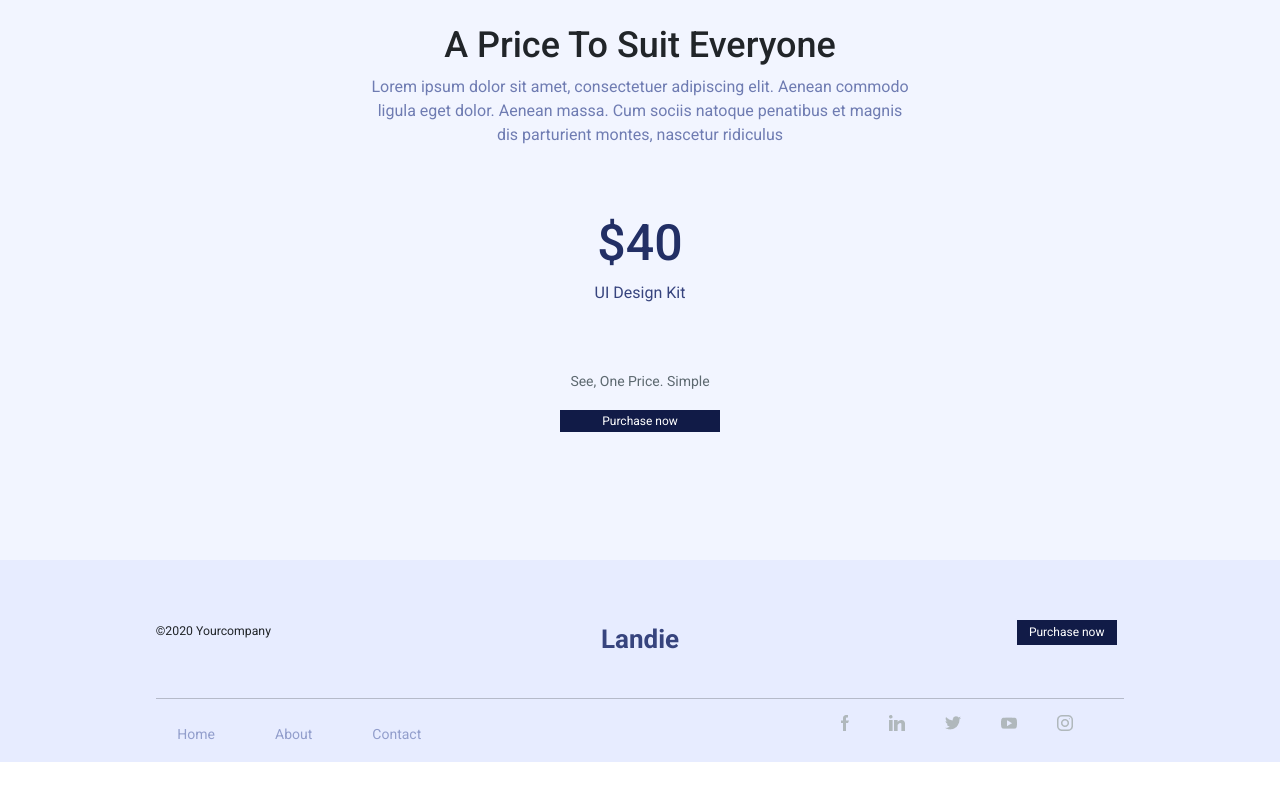
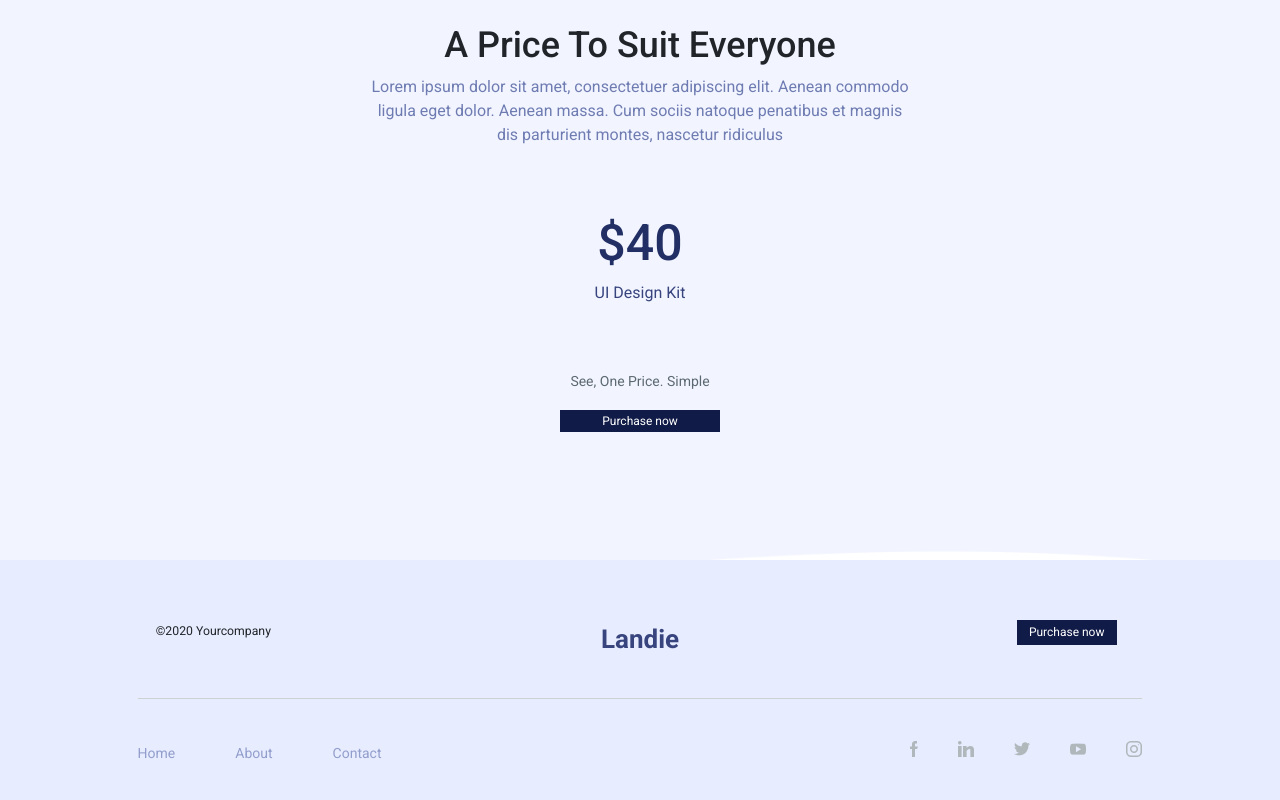
Before and after one commit to DmytroYablonsyi/Cursor-DmytroYablonskyi, a plain HTML site: page homework12/homework12.html in a window 1280 px wide. Shown: the part 3672-4472 px from the top of the page. Before the commit the page ends 4434 px from the top, so only its background shows below. Drawn offline with nearby package versions, Linux system fonts and the light colour scheme.

Commit message:
added homework 12

```diff
--- a/homework12/homework12.html
+++ b/homework12/homework12.html
@@ -132,9 +132,7 @@
         <button>Purchase now</button>
       </div>
     </div>
-    <hr>
-    <div class="container" >
-    <div class="row justify-content-evenly navigation">
+    <div class="navigation">
         <div class="col-md-4 nav-foot">
             <nav >
                 <ul>
@@ -144,7 +142,7 @@
                 </ul>
             </nav>
         </div>
-        <div class="offset-md-2 col-md-4 icon">
+        <div class="icon">
             <a href="#"><img src="./picture/facebook.png" alt="facebook"></a>
             <a href="#"><img src="./picture/linkedin.png" alt="linkedin"></a>
             <a href="#"><img src="./picture/twitt.png" alt="twitt"></a>
--- a/homework12/styles12.scss
+++ b/homework12/styles12.scss
@@ -16,17 +16,21 @@
 
  }
  body{
-    overflow-x: hidden;
+    overflow-x: hidden
 
  }
  header{
     @media screen and (min-width:1200px) {
         padding-left: 150px;
        }
+       @media screen and (max-width: 1200px) {
+        width: 120%;
+       }
     position: relative;
     background-image: url(./Path.png) ;
     background-repeat: no-repeat;
     height: 90%;
+    width: 100%;
     background-position: right -15% top 0;
     @media screen and (max-width:992px) {
         background-image: none;
@@ -141,7 +145,9 @@
 }
 // ----------------------main--------------------------
 main{
-
+    @media screen and (max-width:1200px) {
+        padding-left: 20%;
+       }
     @media screen and (min-width:1200px) {
      padding-left: 150px;
     }
@@ -247,9 +253,15 @@ button{
 // -------------------footer-------------------
 footer{
     background-image: url(./bottom.png);
-   background-repeat: repeat;
+   background-repeat: no-repeat;
+   background-size: cover;
+   background-position: center;
+   background-attachment: fixed;
    @media screen and (max-width:292px) {
     background-image: none;
+   }
+   @media screen and (max-width: 1200px) {
+    width: 120%;
    }
     height: 800px;
     width: 100%;
@@ -296,7 +308,7 @@ footer{
        }
     }
     .foot-bottom{
-        height: 216pxpx;
+        height: 30%;
         background-color: #E7ECFF;
         padding-top: 60px;
         @media screen and (max-width:325px) {
@@ -309,12 +321,17 @@ footer{
         }
        .small{
          padding-bottom: 40px;
-
-       }
-       hr{
-        width: 77%;
-        margin: auto;
-       }
+         position: relative;
+    //     &::before{
+    //     content: "";
+    //     width: 80%;
+    //     background-color: #37447E;
+    //     height: 1px;
+    //     position: absolute;
+    //     bottom: 20px;
+    //     left: 12%;
+    //     z-index: 1;
+    //    }
         button{
             @include button;
             width: 100px;
@@ -329,16 +346,28 @@ footer{
     }
     }
     .navigation{
-        height: 100%;
-        @media screen and (max-width:768px) {
+        border-top:1px solid #CDD1D4 ;
+        display: flex;
+        justify-content: space-between;
+        align-items: center;
+        margin: auto;
+        margin-bottom: 10%;
+        width: 80%;
+        height: 50%;
+        @media screen and (max-width:325px) {
+            height: 20%;
+     }
+        @media screen and (max-width:769px) {
            display: flex;
            flex-direction: column;
+    }
+
     }
     .icon{
         display: flex;
         margin-top: 1%;
         gap: 40px;
-        justify-content: center;
+        justify-content: space-between;
         @media screen and (max-width:768px) {
             display: flex;
            justify-content: center;
@@ -358,9 +387,11 @@ footer{
           }
           }
           ul{
+            margin-top: 0;
+            margin-bottom: 0;
                    display: flex;
                    align-items: center;
-
+                   padding-left: 0;
                   gap: 60px;
                   cursor: pointer;
                   font-family: 'Roboto', sans-serif;
@@ -369,9 +400,7 @@ footer{
                   line-height: 24px;
                   color: #929ECC;
                   list-style: none;
-        @media screen and (max-width:768px) {
 
-        }
                   li{
                       transition: all 0.3s;
                       &:hover{
```
Also changed, not shown: homework12/styles12.css, 2 other files.
